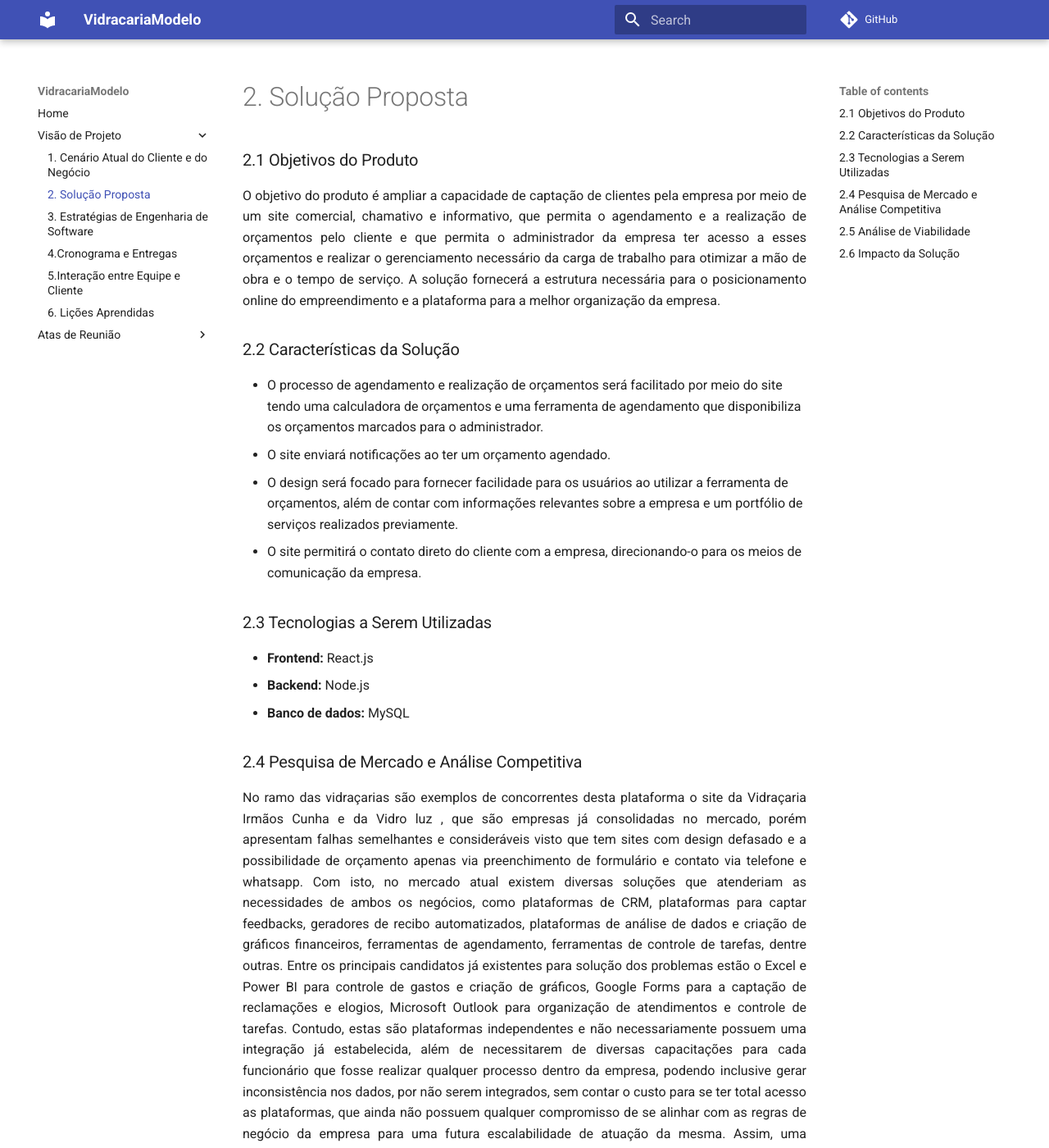
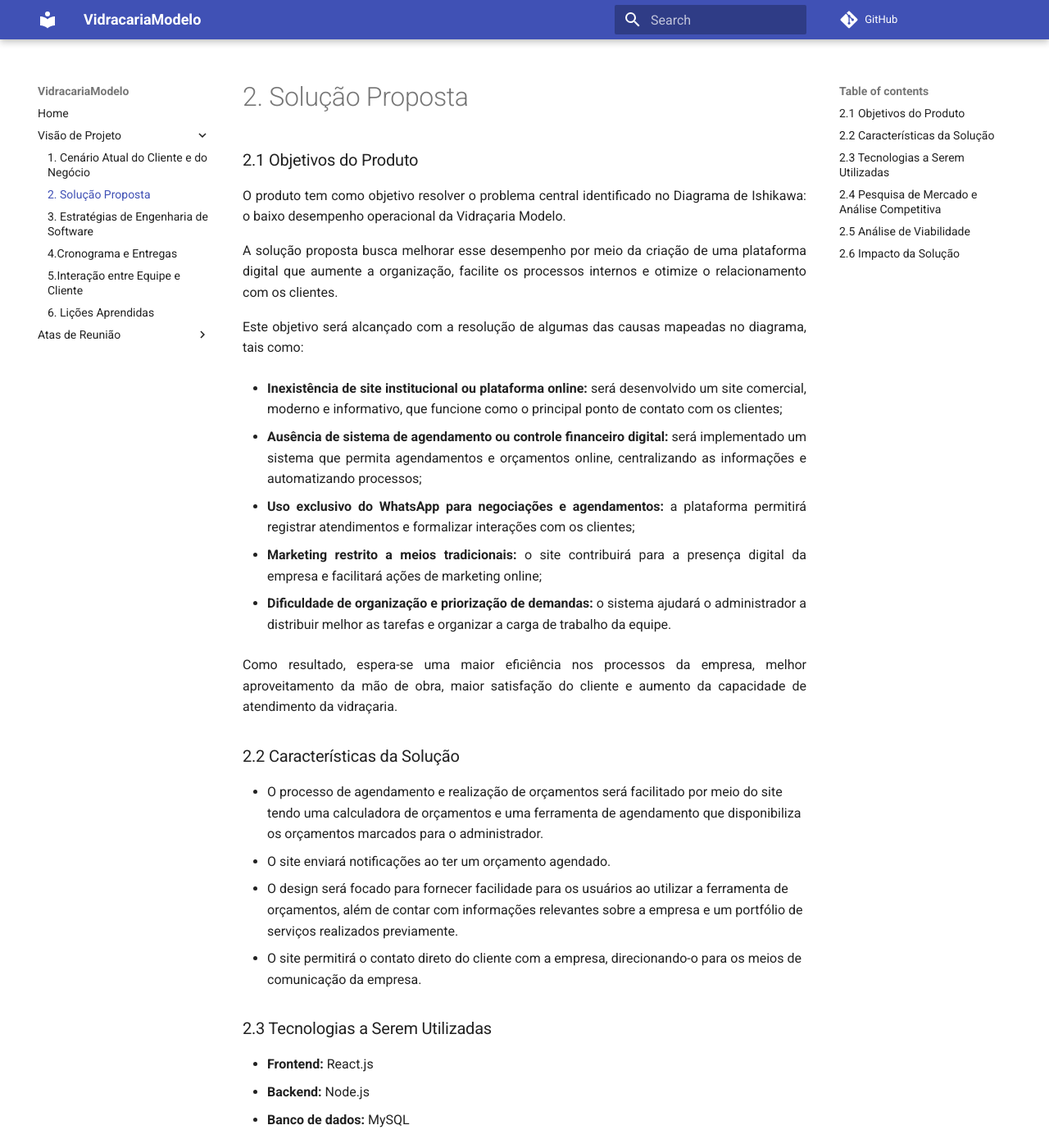
Before and after one commit to mdsreq-fga-unb/2025.1-T01-VidracariaModelo, an MkDocs documentation site: the page built from docs/docs/VisaodeProduto/Solucao_proposta.md, in a window 1280 px wide and 1400 px high. Shown: the whole window at 82% size. Built offline with MkDocs 1.6.1 and Material for MkDocs 9.7.7, drawn with Linux system fonts in a browser that asks for light colours; comment, search, counter and statistics services are not loaded.

Commit message:
Correção do tópico Objetivos do Produto

```diff
--- a/docs/docs/VisaodeProduto/Solucao_proposta.md
+++ b/docs/docs/VisaodeProduto/Solucao_proposta.md
@@ -1,11 +1,21 @@
 ### 2.1 Objetivos do Produto
-O objetivo do produto é ampliar a capacidade de captação de clientes pela empresa por
-meio de um site comercial, chamativo e informativo, que permita o agendamento e a
-realização de orçamentos pelo cliente e que permita o administrador da empresa ter acesso
-a esses orçamentos e realizar o gerenciamento necessário da carga de trabalho para otimizar
-a mão de obra e o tempo de serviço. A solução fornecerá a estrutura necessária para o
-posicionamento online do empreendimento e a plataforma para a melhor organização da
-empresa.
+O produto tem como objetivo resolver o problema central identificado no Diagrama de Ishikawa: o baixo desempenho operacional da Vidraçaria Modelo.
+
+A solução proposta busca melhorar esse desempenho por meio da criação de uma plataforma digital que aumente a organização, facilite os processos internos e otimize o relacionamento com os clientes.
+
+Este objetivo será alcançado com a resolução de algumas das causas mapeadas no diagrama, tais como:
+
+- **Inexistência de site institucional ou plataforma online:** será desenvolvido um site comercial, moderno e informativo, que funcione como o principal ponto de contato com os clientes;
+
+- **Ausência de sistema de agendamento ou controle financeiro digital:** será implementado um sistema que permita agendamentos e orçamentos online, centralizando as informações e automatizando processos;
+
+- **Uso exclusivo do WhatsApp para negociações e agendamentos:** a plataforma permitirá registrar atendimentos e formalizar interações com os clientes;
+
+- **Marketing restrito a meios tradicionais:** o site contribuirá para a presença digital da empresa e facilitará ações de marketing online;
+
+- **Dificuldade de organização e priorização de demandas:** o sistema ajudará o administrador a distribuir melhor as tarefas e organizar a carga de trabalho da equipe.
+
+Como resultado, espera-se uma maior eficiência nos processos da empresa, melhor aproveitamento da mão de obra, maior satisfação do cliente e aumento da capacidade de atendimento da vidraçaria.
 
 ### 2.2 Características da Solução
 - O processo de agendamento e realização de orçamentos será facilitado por meio do site tendo uma calculadora de orçamentos e uma ferramenta de agendamento que disponibiliza os orçamentos marcados para o administrador.
```
